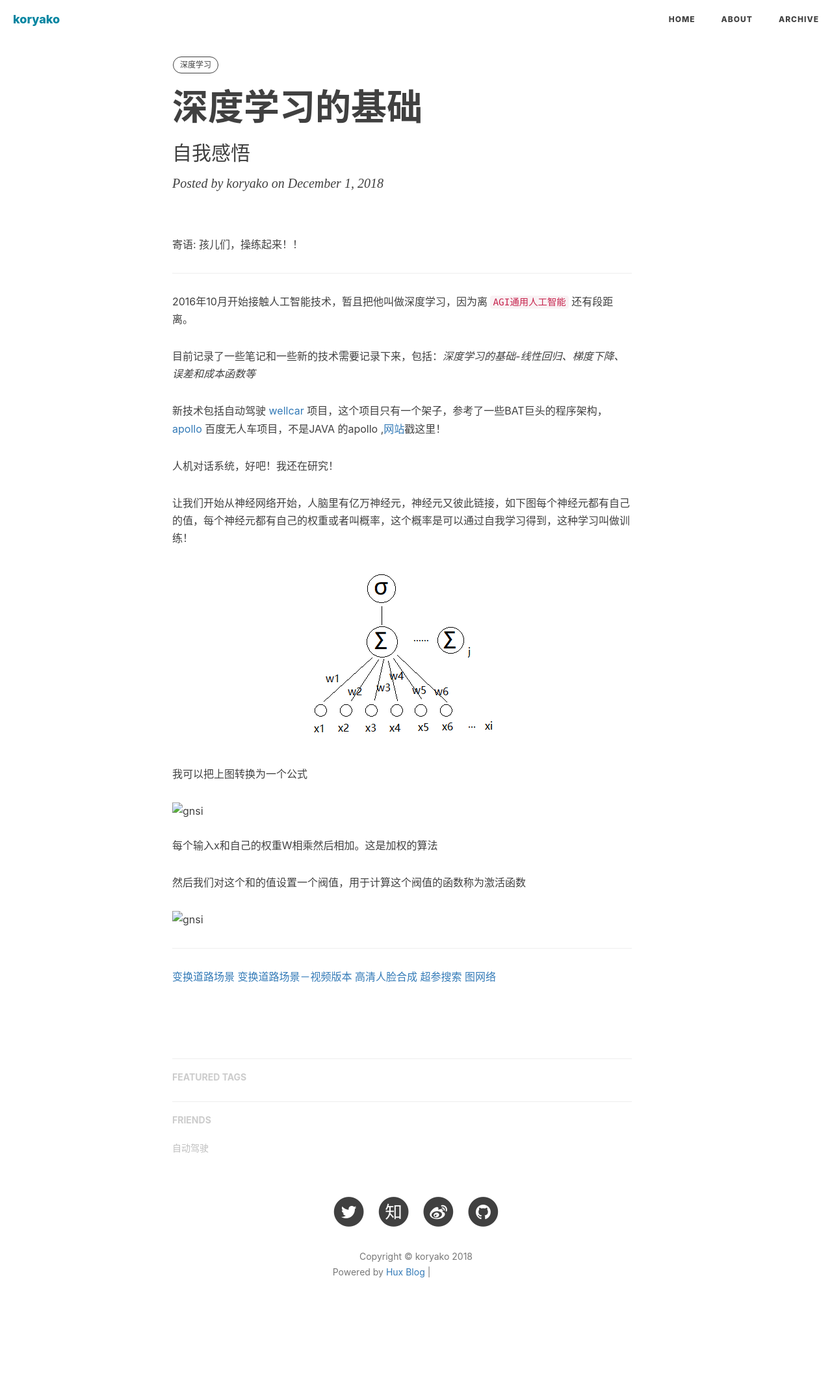
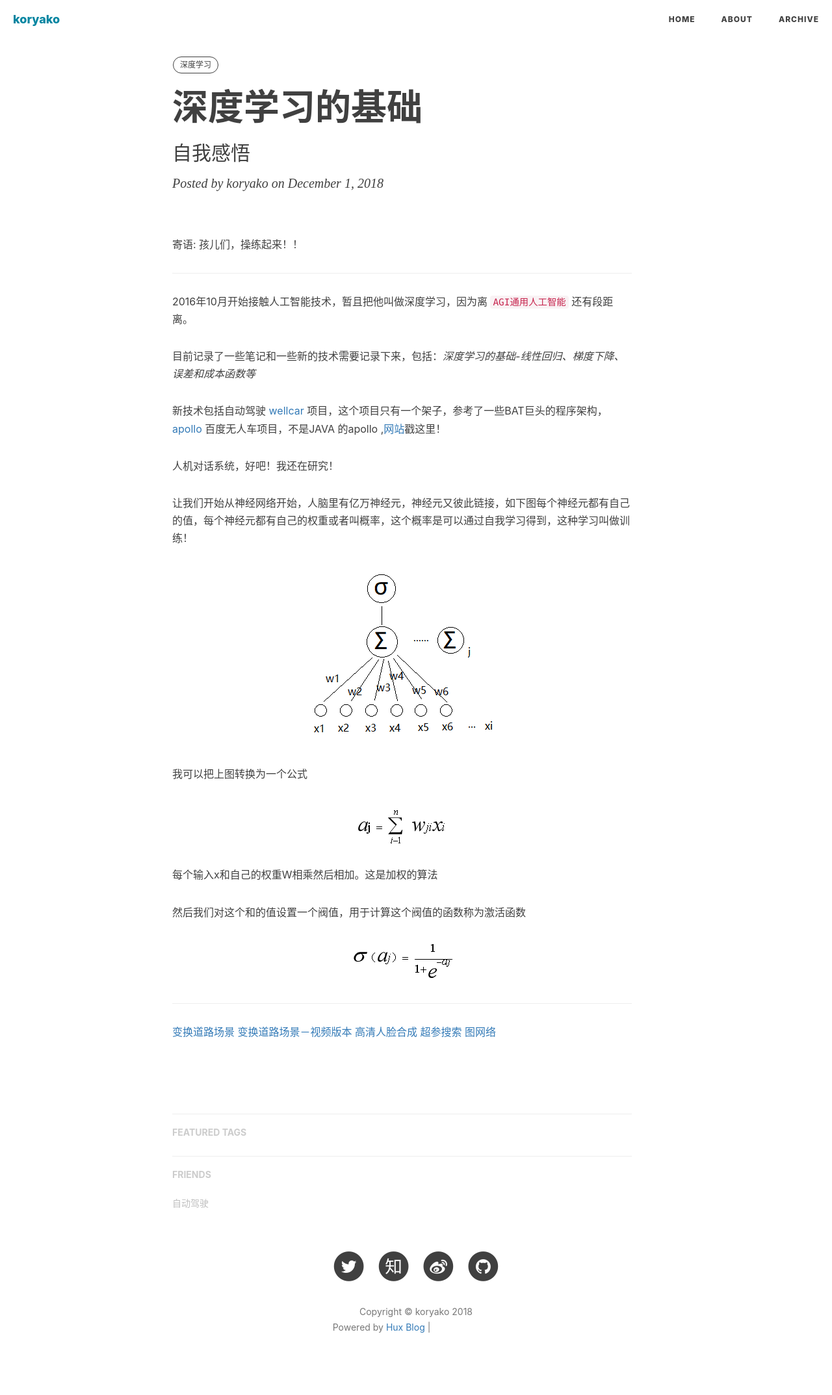
Before and after one commit to koryako/koryako.github.io, a Jekyll site: the page built from _posts/2018-12-01-深度学习的感悟.md, in a window 1280 px wide. Shown: the whole page at 65% size. Built offline with Jekyll 4.4.1, drawn with Linux system fonts in a browser that asks for light colours; nearby versions of some CDN libraries; comment, search, counter and statistics services are not loaded; before the commit the page ends 2062 px from its top, so only the background shows below that; grey boxes are pictures that could not be loaded.

Commit message:
zengjianeirong

```diff
--- a/_posts/2018-12-01-深度学习的感悟.md
+++ b/_posts/2018-12-01-深度学习的感悟.md
@@ -22,16 +22,16 @@
 
 让我们开始从神经网络开始，人脑里有亿万神经元，神经元又彼此链接，如下图每个神经元都有自己的值，每个神经元都有自己的权重或者叫概率，这个概率是可以通过自我学习得到，这种学习叫做训练！
 
-![gnsi](https://github.com/koryako/koryako.github.io/blob/master/img/in-post/post-start/junheng.png)
+![gnsi](https://koryako.github.io/img/in-post/post-start/junheng.png)
 
 我可以把上图转换为一个公式
 
-![gnsi](../img/in-post/post-start/gongshi.png)
+![gnsi](https://koryako.github.io/img/in-post/post-start/gongshi.png)
 每个输入x和自己的权重W相乘然后相加。这是加权的算法
 
 然后我们对这个和的值设置一个阀值，用于计算这个阀值的函数称为激活函数
 
-![gnsi](../img/in-post/post-start/sigmoid.png)
+![gnsi](https://koryako.github.io/img/in-post/post-start/sigmoid.png)
 
 ---
 [变换道路场景](https://github.com/NVIDIA/pix2pixHD)
```
